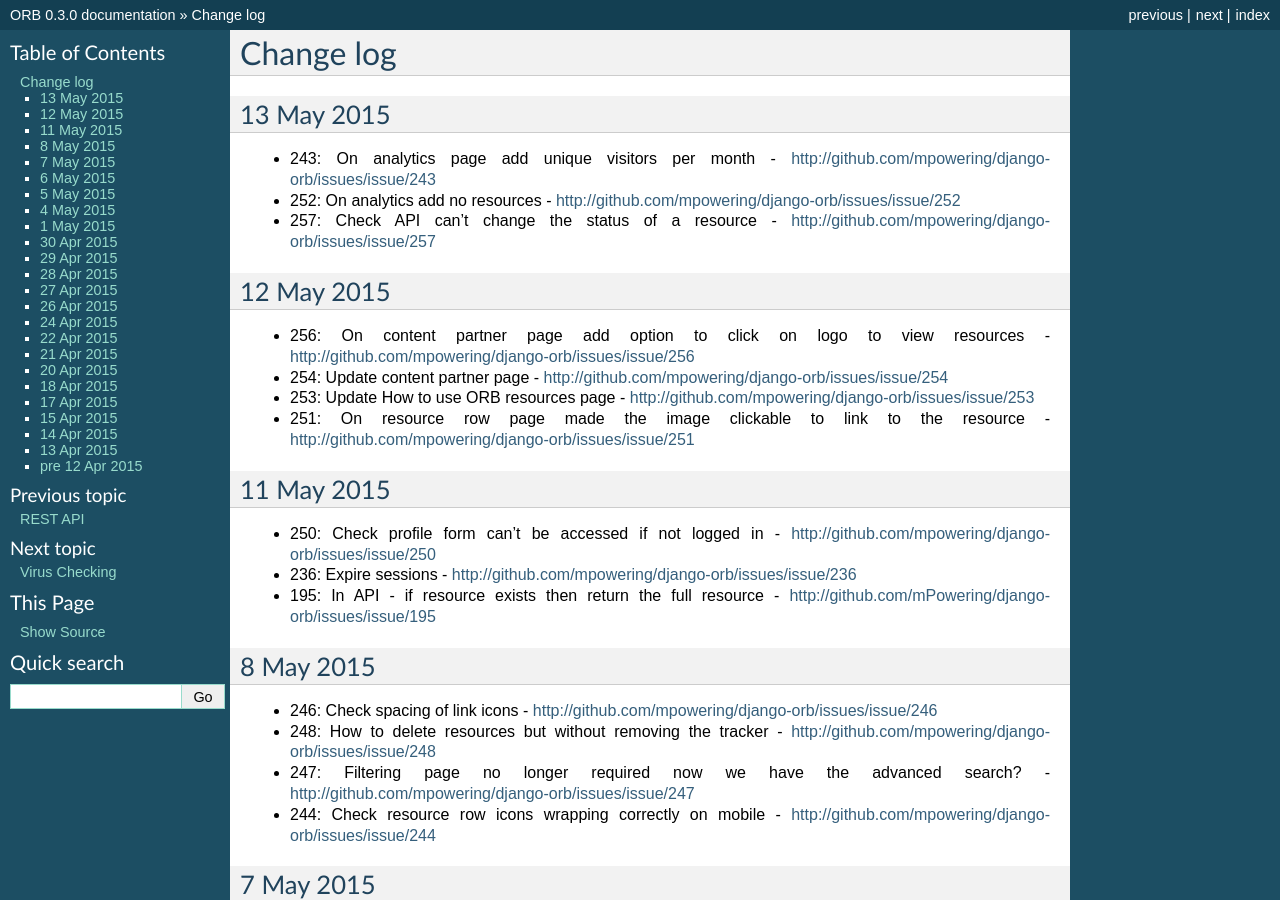
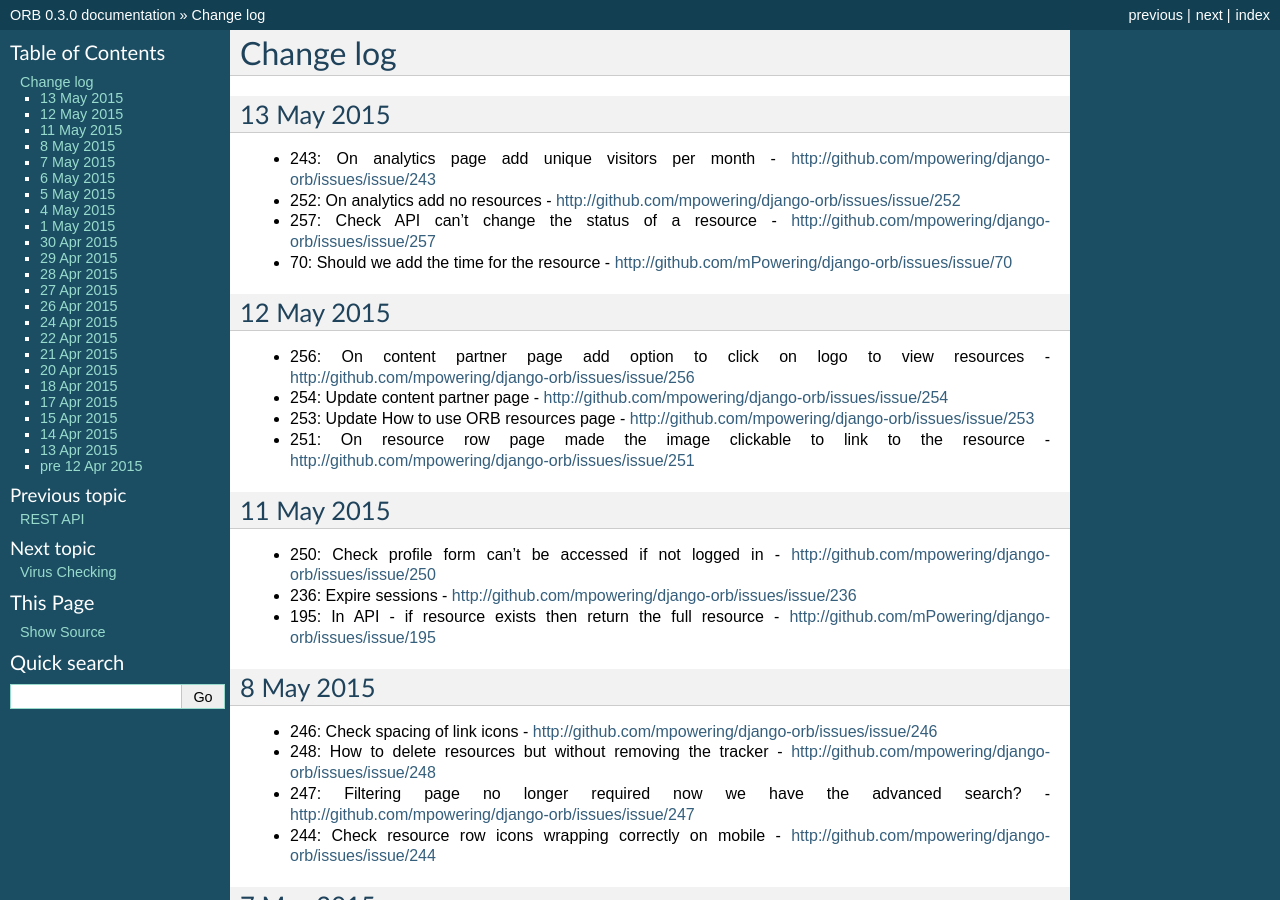
Before and after one commit to mPowering/django-orb, a Sphinx documentation site: the page built from docs/changelog.rst, in a window 1280 px wide and 900 px high. Built offline with Sphinx 7.4.7, drawn with Linux system fonts in a browser that asks for light colours.

Commit message:
CLOSED - task 70: Should we add the time for the resource http://github.com/mPowering/django-orb/issues/issue/70

```diff
--- a/docs/changelog.rst
+++ b/docs/changelog.rst
@@ -7,6 +7,7 @@ Change log
 * 243: On analytics page add unique visitors per month - http://github.com/mpowering/django-orb/issues/issue/243
 * 252: On analytics add no resources - http://github.com/mpowering/django-orb/issues/issue/252
 * 257: Check API can't change the status of a resource - http://github.com/mpowering/django-orb/issues/issue/257
+* 70: Should we add the time for the resource - http://github.com/mPowering/django-orb/issues/issue/70
 
 12 May 2015
 ------------
```
